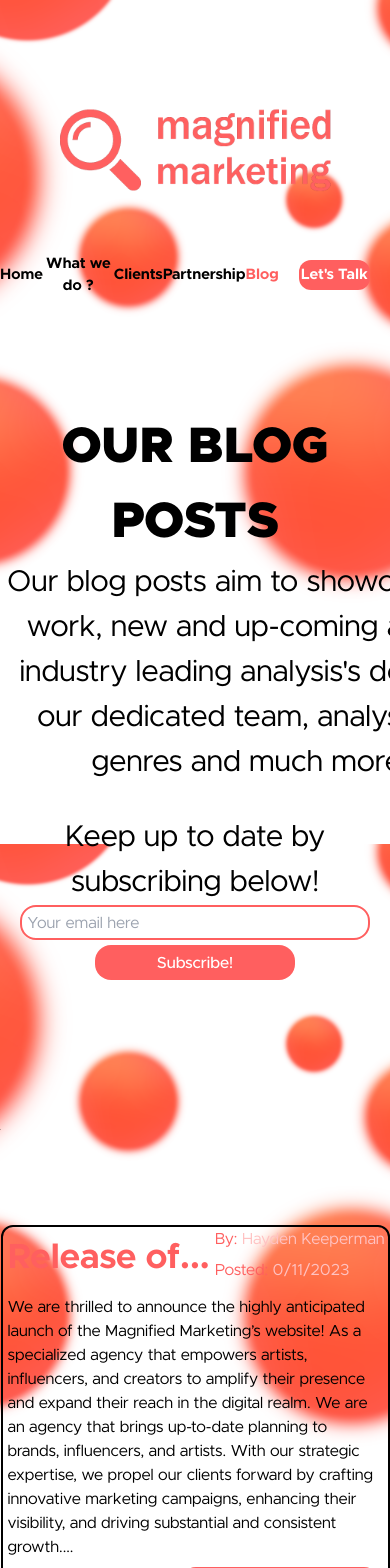
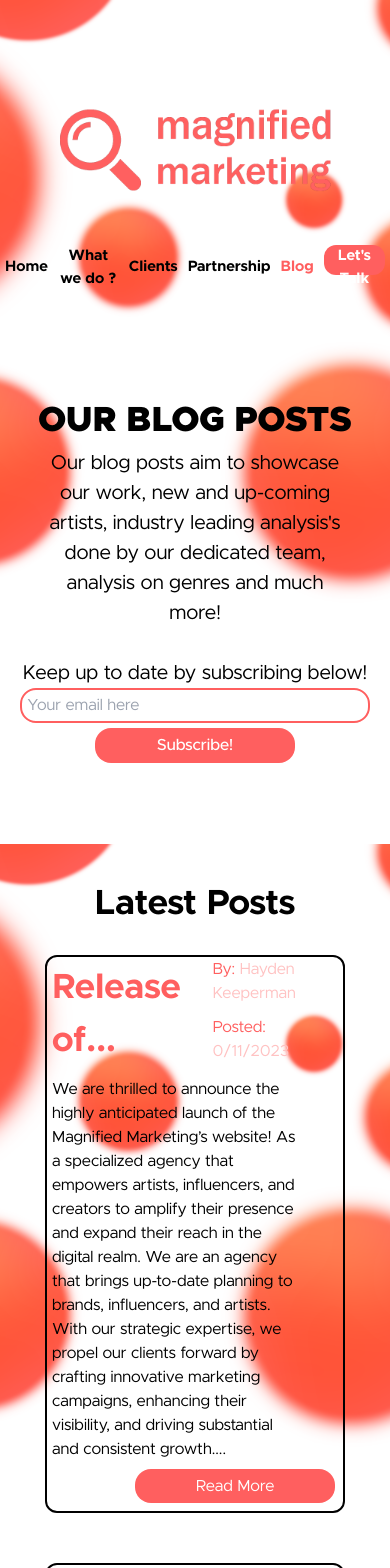
Before and after one commit to KacpersDev/Magnified, a Next.js app: page /blog in a window 390 px wide. Shown: the top 1568 px of the page. Built offline with nearby package versions, Linux system fonts and the light colour scheme.

Commit message:
responsivity

```diff
--- a/src/app/components/blog/Blog.tsx
+++ b/src/app/components/blog/Blog.tsx
@@ -6,24 +6,24 @@ import Image from "next/image";
 const Blog = () => {
     return(
         <div className="font-metropolis mt-[100px]">
-            <p className="text-[50px] text-center font-metropolis_900">OUR BLOG POSTS</p>
-            <p className="text-center text-[30px] w-[500px] ml-auto mr-auto">
+            <p className="text-[50px] text-center font-metropolis_900 max-[500px]:text-[35px]">OUR BLOG POSTS</p>
+            <p className="text-center text-[30px] w-[500px] ml-auto mr-auto max-[500px]:w-[300px] max-[500px]:text-[20px]">
                 Our blog posts aim to showcase our work, new and up-coming artists,
                 industry leading analysis's done by our dedicated team, analysis on genres and much more!
             </p>
-            <p className="text-center text-[30px] mt-[30px]">Keep up to date by subscribing below!</p>
+            <p className="text-center text-[30px] mt-[30px] max-[500px]:text-[20px]">Keep up to date by subscribing below!</p>
             <form className="grid justify-center">
-                <input className="w-[350px] h-[35px] rounded-2xl p-[5px] border-2 border-[#ff5f5f]" type="email" placeholder="Your email here"/>
+                <input className="w-[350px] h-[35px] rounded-2xl p-[5px] border-2 border-[#ff5f5f] max-[350px]:w-[250px]" type="email" placeholder="Your email here"/>
                 <input className="bg-[#ff5f5f] text-white font-metropolis_600 h-[35px] w-[200px] rounded-2xl mt-[5px] ml-auto mr-auto hover:cursor-pointer" type="submit" value={"Subscribe!"}/>
             </form>
             <div className="mt-[100px]">
-                <div className="flex justify-center mr-[920px]">
+                <div className="flex justify-center min-[1300px]:mr-[920px] max-[1300px]:ml-auto">
                     <p className="font-metropolis_700 text-[35px] mt-[15px]">Latest Posts</p>
-                    <Image className="m-[25px]" width={32} height={32} src={Left} alt="Left"/>
-                    <Image className="m-[25px]" width={32} height={32} src={Right} alt="Right"/>
+                    <Image className="m-[25px] max-[400px]:hidden" width={32} height={32} src={Left} alt="Left"/>
+                    <Image className="m-[25px] max-[400px]:hidden" width={32} height={32} src={Right} alt="Right"/>
                 </div>
-                <div className="flex justify-center">
-                    <div className="border-2 border-black w-[400px] rounded-xl m-[25px]">
+                <div className="flex justify-center max-[1300px]:grid">
+                    <div className="border-2 border-black w-[400px] rounded-xl m-[25px] max-[400px]:w-[300px] max-[400px]:ml-auto max-[400px]:mr-auto">
                         <div className="flex">
                             <p className="text-[#ff5f5f] font-metropolis_700 text-[35px] m-[5px]">Release of...</p>
                             <div className="grid">
@@ -31,7 +31,7 @@ const Blog = () => {
                                 <p className="text-[#ffc2c2]"><span className="text-[#ff5f5f]">Posted:</span> 0/11/2023</p>
                             </div>
                         </div>
-                        <p className="w-[375px] m-[5px]">
+                        <p className="w-[375px] m-[5px] max-[400px]:w-[250px]">
                             We are thrilled to announce the highly anticipated launch of the Magnified Marketing’s website!
                             As a specialized agency that empowers artists, influencers, and creators to amplify their presence and
                             expand their reach in the digital realm. We are an agency that brings up-to-date planning to brands,
@@ -40,7 +40,7 @@ const Blog = () => {
                         </p>
                         <button className="bg-[#ff5f5f] w-[200px] h-[50x] grid ml-auto justify-center p-[5px] m-[8px]  rounded-2xl text-white">Read More</button>
                     </div>
-                    <div className="border-2 border-black w-[400px] rounded-xl m-[25px]">
+                    <div className="border-2 border-black w-[400px] rounded-xl m-[25px] max-[400px]:w-[300px] max-[400px]:ml-auto max-[400px]:mr-auto">
                         <div className="flex">
                             <p className="text-[#ff5f5f] font-metropolis_700 text-[35px] m-[5px]">Release of...</p>
                             <div className="grid">
@@ -48,7 +48,7 @@ const Blog = () => {
                                 <p className="text-[#ffc2c2]"><span className="text-[#ff5f5f]">Posted:</span> 0/11/2023</p>
                             </div>
                         </div>
-                        <p className="w-[375px] m-[5px]">
+                        <p className="w-[375px] m-[5px] max-[400px]:w-[250px]">
                             We are thrilled to announce the highly anticipated launch of the Magnified Marketing’s website!
                             As a specialized agency that empowers artists, influencers, and creators to amplify their presence and
                             expand their reach in the digital realm. We are an agency that brings up-to-date planning to brands,
@@ -57,7 +57,7 @@ const Blog = () => {
                         </p>
                         <button className="bg-[#ff5f5f] w-[200px] h-[50x] grid ml-auto justify-center p-[5px] m-[8px]  rounded-2xl text-white">Read More</button>
                     </div>
-                    <div className="border-2 border-black w-[400px] rounded-xl m-[25px]">
+                    <div className="border-2 border-black w-[400px] rounded-xl m-[25px] max-[400px]:w-[300px] max-[400px]:ml-auto max-[400px]:mr-auto">
                         <div className="flex">
                             <p className="text-[#ff5f5f] font-metropolis_700 text-[35px] m-[5px]">Release of...</p>
                             <div className="grid">
@@ -65,7 +65,7 @@ const Blog = () => {
                                 <p className="text-[#ffc2c2]"><span className="text-[#ff5f5f]">Posted:</span> 0/11/2023</p>
                             </div>
                         </div>
-                        <p className="w-[375px] m-[5px]">
+                        <p className="w-[375px] m-[5px] max-[400px]:w-[250px]">
                             We are thrilled to announce the highly anticipated launch of the Magnified Marketing’s website!
                             As a specialized agency that empowers artists, influencers, and creators to amplify their presence and
                             expand their reach in the digital realm. We are an agency that brings up-to-date planning to brands,
--- a/src/app/components/choose/Choose.tsx
+++ b/src/app/components/choose/Choose.tsx
@@ -1,13 +1,13 @@
 const Choose = () => {
     return(
         <div className="grid justify-center mt-[125px] font-metropolis">
-            <p className="font-metropolis_700 text-[45px] text-center">Why choose us?</p>
+            <p className="font-metropolis_700 text-[45px] text-center max-[360px]:text-[25px]">Why choose us?</p>
             <p className="text-[32px] text-center mt-[25px] font-metropolis_600">Innovative,</p>
             <p className="text-[32px] text-center font-metropolis_600">Experienced, and knowledgeable.</p>
-            <p className="mt-[25px] w-[350px] text-center ml-auto mr-auto">
+            <p className="mt-[25px] w-[350px] text-center ml-auto mr-auto max-[360px]:w-[300px]">
                 We are are specialized agency that focuses on empowering artists, creators, and influencers to amplify their presence and expand their reach in the digiital realm.
             </p>
-            <p className="w-[350px] text-center ml-auto mr-auto mt-[15px]">
+            <p className="w-[350px] text-center ml-auto mr-auto mt-[15px] max-[360px]:w-[300px]">
                 Since our dedicated team focuses on YOUR brand. Our clientele and partners receive the most up-to-date market strategies,
                 SEO services, industry networking, audience and engagement growth, our very own optimized ecosystem, social media management, and much more.
             </p>
--- a/src/app/components/clients/Clients.tsx
+++ b/src/app/components/clients/Clients.tsx
@@ -1,8 +1,8 @@
 const Clients = () => {
     return(
         <div className="mt-[100px] font-metropolis">
-            <p className="text-center font-metropolis_900 text-[50px] mb-[50px]">NOTABLE CLIENTS</p>
-            <div className="flex justify-center">
+            <p className="text-center font-metropolis_900 text-[50px] mb-[50px] max-[500px]:text-[30px]">NOTABLE CLIENTS</p>
+            <div className="flex justify-center max-[670px]:grid">
                 <div className="grid m-5">
                     <div className="w-[100px] h-[100px] bg-white border border-slate-400 rounded-[100px] ml-auto mr-auto"/>
                     <p className="text-center text-[18px] mt-[5px] font-metropolis_700 text-[#ff5f5f]">ARTIST NAME</p>
@@ -24,7 +24,7 @@ const Clients = () => {
                     <p className="text-center font-metropolis_600 text-[16px]">INDUSTRY</p>
                 </div>
             </div>
-            <div className="flex justify-center">
+            <div className="flex justify-center max-[670px]:grid">
                 <div className="grid m-5">
                     <div className="w-[100px] h-[100px] bg-white border border-slate-400 rounded-[100px] ml-auto mr-auto"/>
                     <p className="text-center text-[18px] mt-[5px] font-metropolis_700 text-[#ff5f5f]">ARTIST NAME</p>
--- a/src/app/components/header/Header.tsx
+++ b/src/app/components/header/Header.tsx
@@ -32,27 +32,27 @@ const Header = () => {
         <div className="font-metropolis">
             <Image className="ml-auto mr-auto" width={300} height={100} src={Logo} alt={"Company Logo"}/>
             <div className="flex justify-center mt-[-60px] max-[680px]:text-[15px]">
-                <button className={button === "home" ? "min-[680px]:m-5 hover:cursor-pointer font-metropolis_700 text-[#ff5f5f]" : "min-[680px]:m-5 hover:cursor-pointer font-metropolis_700 text-black hover:text-[#ff5f5f]"} onClick={(() => {
+                <button className={button === "home" ? "min-[680px]:m-5 m-[5px] hover:cursor-pointer font-metropolis_700 text-[#ff5f5f]" : "min-[680px]:m-5 m-[5px] hover:cursor-pointer font-metropolis_700 text-black hover:text-[#ff5f5f]"} onClick={(() => {
                     setButton("home");
                     router.push("/");
                 })}>Home</button>
-                <button className={button === "what we do?" ? "min-[680px]:m-5 hover:cursor-pointer font-metropolis_700 text-[#ff5f5f]" : "min-[680px]:m-5 hover:cursor-pointer font-metropolis_700 text-black hover:text-[#ff5f5f]"} onClick={(() => {
+                <button className={button === "what we do?" ? "min-[680px]:m-5 m-[5px] hover:cursor-pointer font-metropolis_700 text-[#ff5f5f]" : "min-[680px]:m-5 m-[5px] hover:cursor-pointer font-metropolis_700 text-black hover:text-[#ff5f5f]"} onClick={(() => {
                     setButton("what we do?");
                     router.push("/do");
                 })}>What we do ?</button>
-                <button className={button === "clients" ? "min-[680px]:m-5 hover:cursor-pointer font-metropolis_700 text-[#ff5f5f]" : "min-[680px]:m-5 hover:cursor-pointer font-metropolis_700 text-black hover:text-[#ff5f5f]"} onClick={(() => {
+                <button className={button === "clients" ? "min-[680px]:m-5 m-[5px] hover:cursor-pointer font-metropolis_700 text-[#ff5f5f]" : "min-[680px]:m-5 m-[5px] hover:cursor-pointer font-metropolis_700 text-black hover:text-[#ff5f5f]"} onClick={(() => {
                     setButton("clients");
                     router.push("/clients");
                 })}>Clients</button>
-                <button className={button === "partnership" ? "min-[680px]:m-5 hover:cursor-pointer font-metropolis_700 text-[#ff5f5f]" : "min-[680px]:m-5 hover:cursor-pointer font-metropolis_700 text-black hover:text-[#ff5f5f]"} onClick={(() => {
+                <button className={button === "partnership" ? "min-[680px]:m-5 m-[5px] hover:cursor-pointer font-metropolis_700 text-[#ff5f5f]" : "min-[680px]:m-5 m-[5px] hover:cursor-pointer font-metropolis_700 text-black hover:text-[#ff5f5f]"} onClick={(() => {
                     setButton("partnership");
                     router.push("/partnership");
                 })}>Partnership</button>
-                <button className={button === "blog" ? "min-[680px]:m-5 hover:cursor-pointer font-metropolis_700 text-[#ff5f5f]" : "min-[680px]:m-5 hover:cursor-pointer font-metropolis_700 text-black hover:text-[#ff5f5f]"} onClick={(() => {
+                <button className={button === "blog" ? "min-[680px]:m-5 m-[5px] hover:cursor-pointer font-metropolis_700 text-[#ff5f5f]" : "min-[680px]:m-5 m-[5px] hover:cursor-pointer font-metropolis_700 text-black hover:text-[#ff5f5f]"} onClick={(() => {
                     setButton("blog");
                     router.push("/blog");
                 })}>Blog</button>
-                <button className="m-5 hover:cursor-pointer text-white bg-[#ff5f5f] w-[100px] h-[30px] rounded-xl font-metropolis_700" onClick={(() => router.push('/contact'))}>Let's Talk</button>
+                <button className="min-[680px]:m-5 hover:cursor-pointer text-white m-[5px] bg-[#ff5f5f] w-[100px] h-[30px] rounded-xl font-metropolis_700" onClick={(() => router.push('/contact'))}>Let's Talk</button>
             </div>
         </div>
     )
--- a/src/app/components/partners/Partners.tsx
+++ b/src/app/components/partners/Partners.tsx
@@ -1,8 +1,8 @@
 const Partners = () => {
     return(
         <div className="mt-[100px] font-metropolis">
-            <p className="text-center font-metropolis_900 text-[50px] mb-[50px]">NOTABLE PARTNERSHIPS</p>
-            <div className="flex justify-center">
+            <p className="text-center font-metropolis_900 text-[50px] mb-[50px] max-[500px]:text-[30px]">NOTABLE PARTNERSHIPS</p>
+            <div className="flex justify-center max-[550px]:grid">
                 <div className="grid m-5">
                     <div className="w-[100px] h-[100px] bg-white border border-slate-400 rounded-[100px] ml-auto mr-auto"/>
                     <p className="text-center text-[18px] mt-[5px] font-metropolis_700 text-[#ff5f5f]">ARTIST NAME</p>
@@ -21,7 +21,7 @@ const Partners = () => {
             </div>
             <div className="text-center mt-[25px]">
                 <p className="text-[50px] font-metropolis_700">Get in touch!</p>
-                <p className="text-[35px] w-[350px] ml-auto mr-auto">Interested in becoming a partner?</p>
+                <p className="text-[35px] w-[350px] ml-auto mr-auto max-[340px]:text-[30px]">Interested in becoming a partner?</p>
                 <button className="bg-[#ff5f5f] w-[120px] h-[35px] rounded-2xl text-white font-metropolis_600 mt-[30px]">Contact Us</button>
             </div>
         </div>
--- a/src/app/components/testimonials/Testimonials.tsx
+++ b/src/app/components/testimonials/Testimonials.tsx
@@ -20,7 +20,7 @@ const Testimonials = () => {
                 </div>
             </div>
             <div className="mt-[15px] m-[20px]">
-                <p className="w-[350px] text-[15px] text-[#848484] max-[1250px]:text-center">
+                <p className="w-[350px] text-[15px] text-[#848484] max-[1250px]:text-center max-[360px]:w-[300px]">
                     Lorem ipsum dolor sit amet, consectetur adipiscing elit, sed do eiusmod tempor incididunt ut labore et dolore magna aliqua.
                     Quis ipsum suspendisse ultrices gravida. Risus commodo viverra maecenas accumsan lacus vel facilisis.
                 </p>
@@ -29,7 +29,7 @@ const Testimonials = () => {
                 <p className="text-[#848484] font-metropolis_600 max-[1250px]:text-center">Musician</p>
             </div>
             <div className="mt-[15px] m-[20px]">
-                <p className="w-[350px] text-[15px] text-[#848484] max-[1250px]:text-center">
+                <p className="w-[350px] text-[15px] text-[#848484] max-[1250px]:text-center max-[360px]:w-[300px]">
                     Lorem ipsum dolor sit amet, consectetur adipiscing elit, sed do eiusmod tempor incididunt ut labore et dolore magna aliqua.
                     Quis ipsum suspendisse ultrices gravida. Risus commodo viverra maecenas accumsan lacus vel facilisis.
                 </p>
```
Also changed, not shown: src/app/components/contact/Contact.tsx (+9 -9 lines), src/app/components/offer/Offer.tsx (+7 -7 lines).
